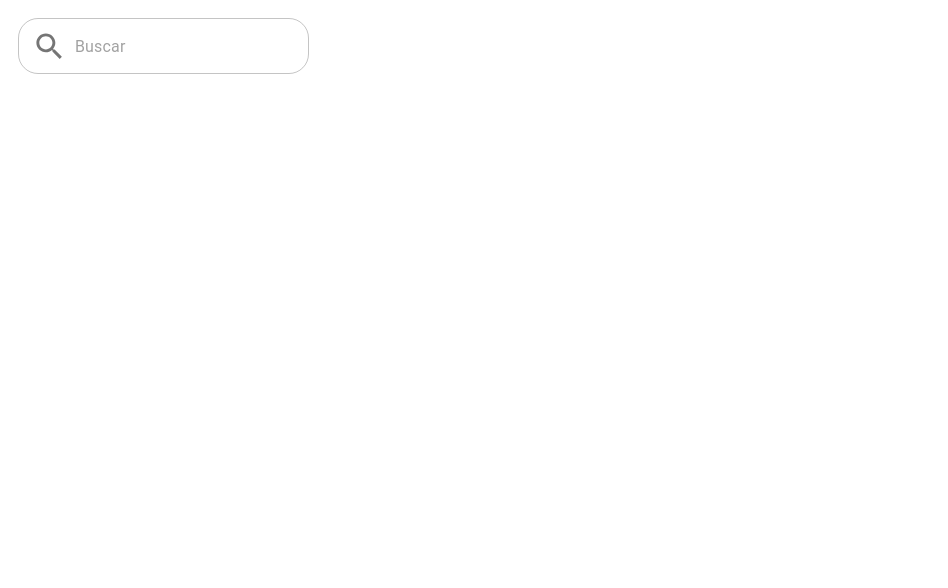
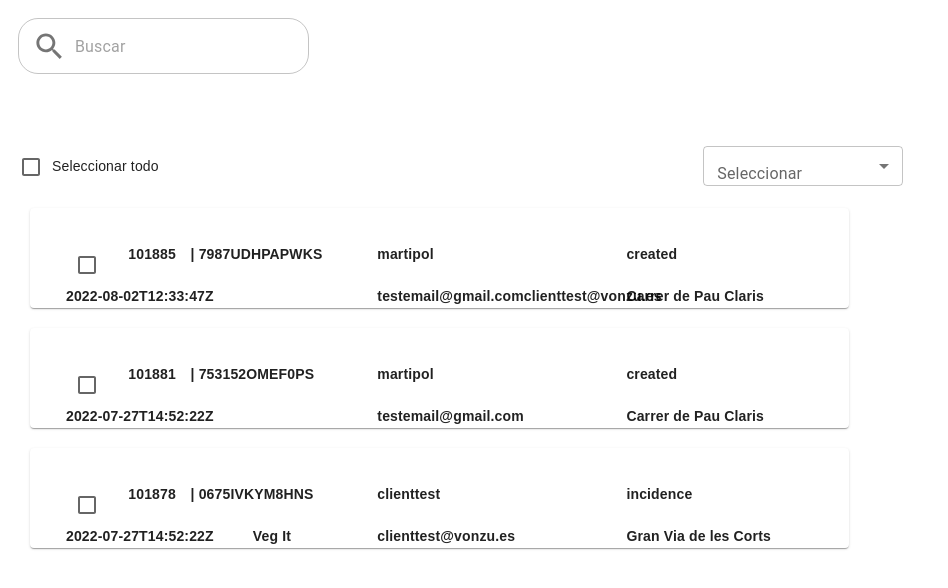
Before and after one commit to marqeslarissa/frontend-list, a React (Create React App) app: page / in a window 1280 px wide. Shown: the top 588 px of the page, without its empty margins (0-948 px from the left). Built offline with nearby package versions, Linux system fonts and the light colour scheme.

Commit message:
create array in table

```diff
--- a/src/components/Table.tsx
+++ b/src/components/Table.tsx
@@ -3,6 +3,8 @@ import "../styles.css";
 import DeleteIcon from "@material-ui/icons/Delete";
 import {
   Typography,
+  Card,
+  CardContent,
   FormControl,
   Box,
   Checkbox,
@@ -15,7 +17,6 @@ import {
   MenuItem,
   InputLabel
 } from "@mui/material";
-
 
 const rows = [
   {
@@ -163,7 +164,35 @@ function EnhancedTableHead(props: EnhancedTableProps) {
 
   return (
     <Grid container spacing={2}>
-
+      <Grid item xs={6} md={8}>
+        <Checkbox
+          color="primary"
+          indeterminate={numSelected > 0 && numSelected < rowCount}
+          checked={rowCount > 0 && numSelected === rowCount}
+          onChange={onSelectAllClick}
+          inputProps={{
+            "aria-label": "select all desserts"
+          }}
+        />
+        Seleccionar todo
+      </Grid>
+      <Grid item xs={6} md={4} className="ContentOrder">
+        <FormControl fullWidth>
+          <InputLabel htmlFor="grouped-select">Seleccionar</InputLabel>
+          <Select
+            labelId="demo-simple-select-label"
+            label="order"
+            className="Order"
+          >
+            <MenuItem value="">
+              <em>None</em>
+            </MenuItem>
+            {rows.map((row) => (
+              <MenuItem value={1}>{row.id}</MenuItem>
+            ))}
+          </Select>
+        </FormControl>
+      </Grid>
     </Grid>
   );
 }
@@ -286,7 +315,28 @@ export default function EnhancedTable() {
         rowCount={rows.length}
       />
       <TableBody>
+        {rows.map((row) => (
+          <Card className="Card">
+            <CardContent>
+              <Box display="grid" gridTemplateColumns="repeat(12, 1fr)">
+                <Box gridColumn="span 1">
+                  <Checkbox />
+                </Box>
+                <Box gridColumn="span 1">{row.id}</Box>
+                <Box gridColumn="span 3">| {row.reference}</Box>
+                <Box gridColumn="span 4">{row.client.username}</Box>
+                <Box gridColumn="span 3">{row.statusCode}</Box>
 
+                <Box gridColumn="span 3">{row.updatedAt}</Box>
+                <Box gridColumn="span 2">{row.description}</Box>
+                <Box gridColumn="span 4">{row.client.profile.emails}</Box>
+                <Box gridColumn="span 3">
+                  {row.street + row.postalCode + row.city + row.country}
+                </Box>
+              </Box>
+            </CardContent>
+          </Card>
+        ))}
       </TableBody>
     </Box>
   );
```
Lines whose indentation alone changed are shown as unchanged.
